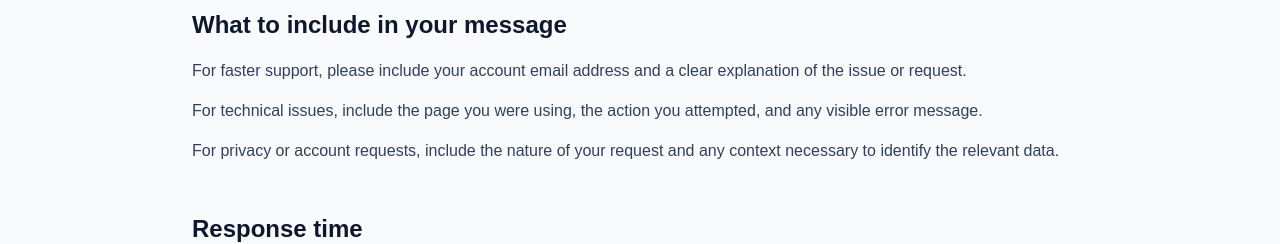
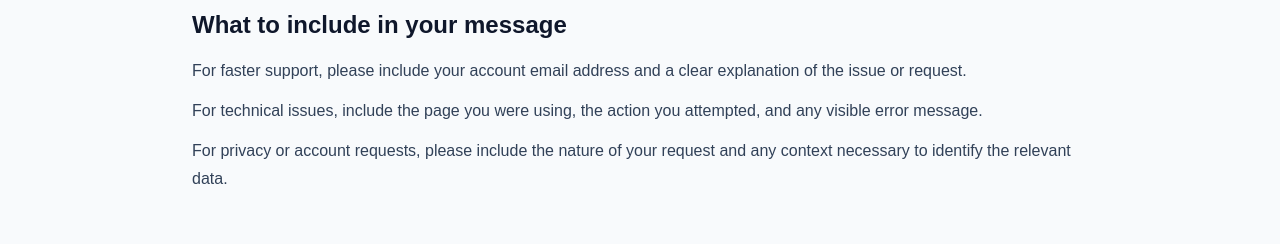
Before and after one commit to faiazrahman27/er-democracy-bologna, a Next.js app in the folder apps/web/: page /contact in a window 1280 px wide. Shown: the part 1160-1404 px from the top of the page. Built offline with nearby package versions, Linux system fonts and the light colour scheme; no server answers.

Commit message:
rollback test

```diff
--- a/apps/web/src/app/contact/page.tsx
+++ b/apps/web/src/app/contact/page.tsx
@@ -89,7 +89,7 @@ export default function ContactPage() {
                 you attempted, and any visible error message.
               </p>
               <p>
-                For privacy or account requests, include the nature of your
+                For privacy or account requests, please include the nature of your
                 request and any context necessary to identify the relevant data.
               </p>
             </div>
```
